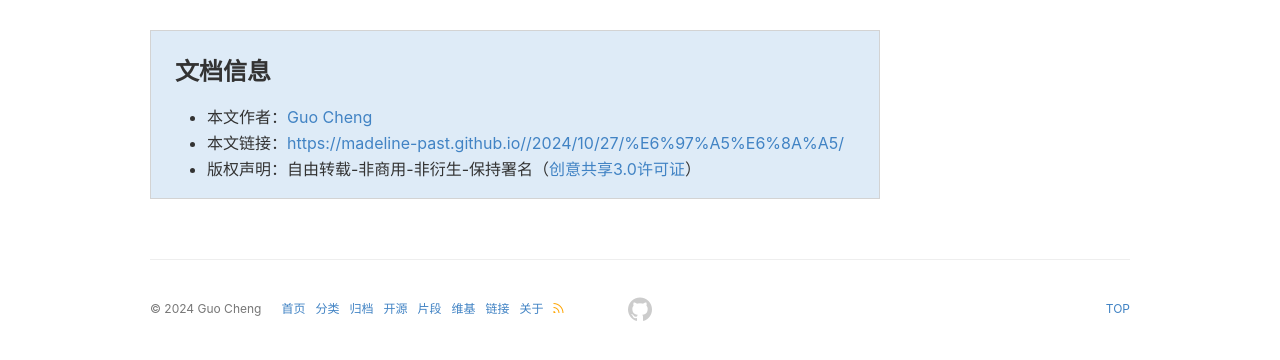
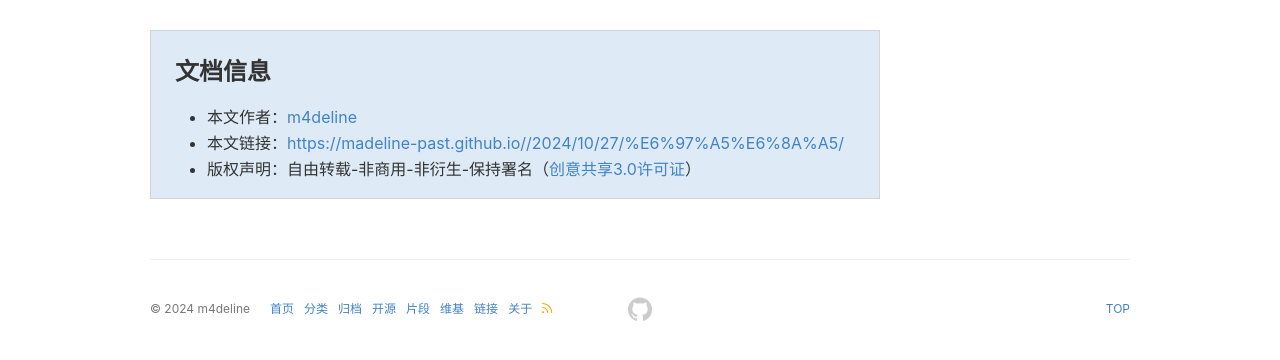
Before and after one commit to madeline-past/madeline-past.Github.io, a Jekyll site: the page built from _posts/2024-10-27-日报.md, in a window 1280 px wide. Shown: the part 382-742 px from the top of the page. Built offline with Jekyll 4.4.1, drawn with Linux system fonts in a browser that asks for light colours; comment, search, counter and statistics services are not loaded; a style sheet for code colours, icons or effects is not loaded.

Commit message:
Update _config.yml

```diff
--- a/_config.yml
+++ b/_config.yml
@@ -57,7 +57,7 @@ highlight_theme: github
 # ---------------- #
 #      Author      #
 # ---------------- #
-author: Guo Cheng
+author: m4deline
 organization:
 organization_url:
 github_username: madeline-past
```
